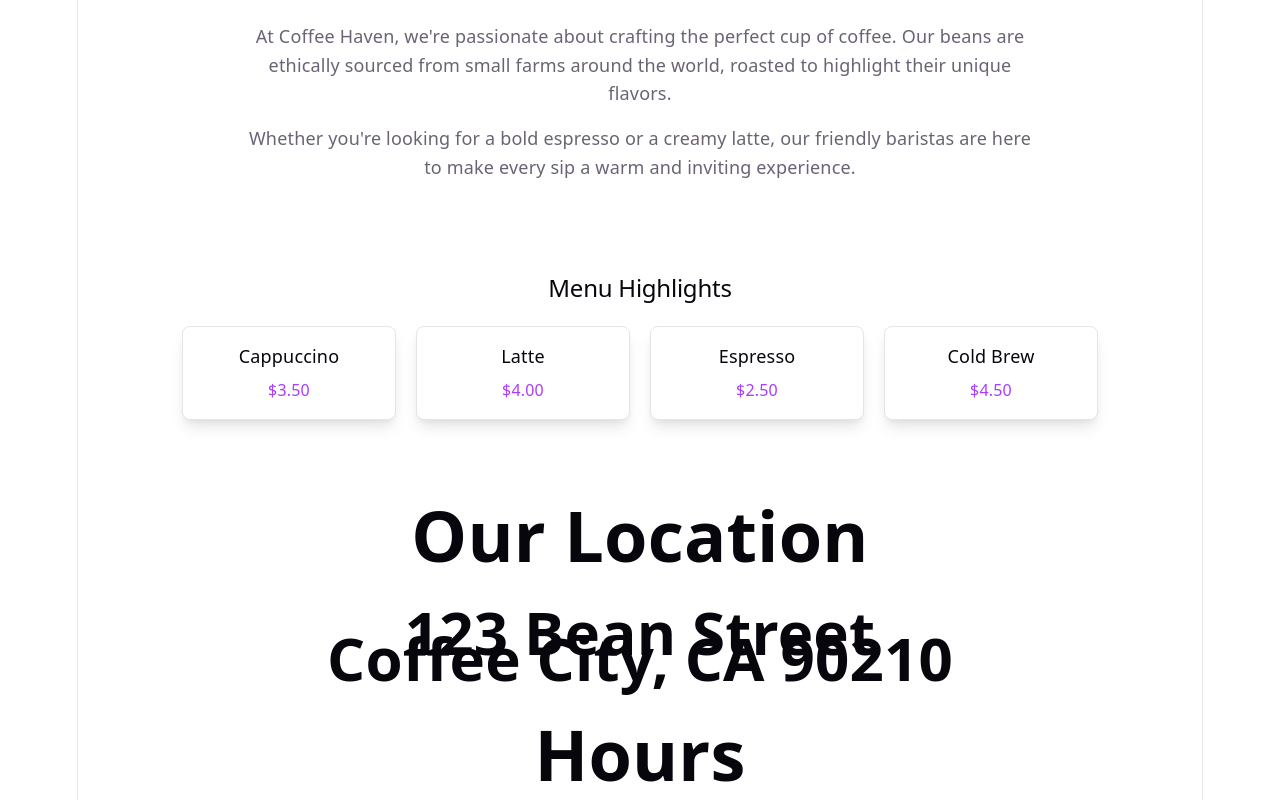
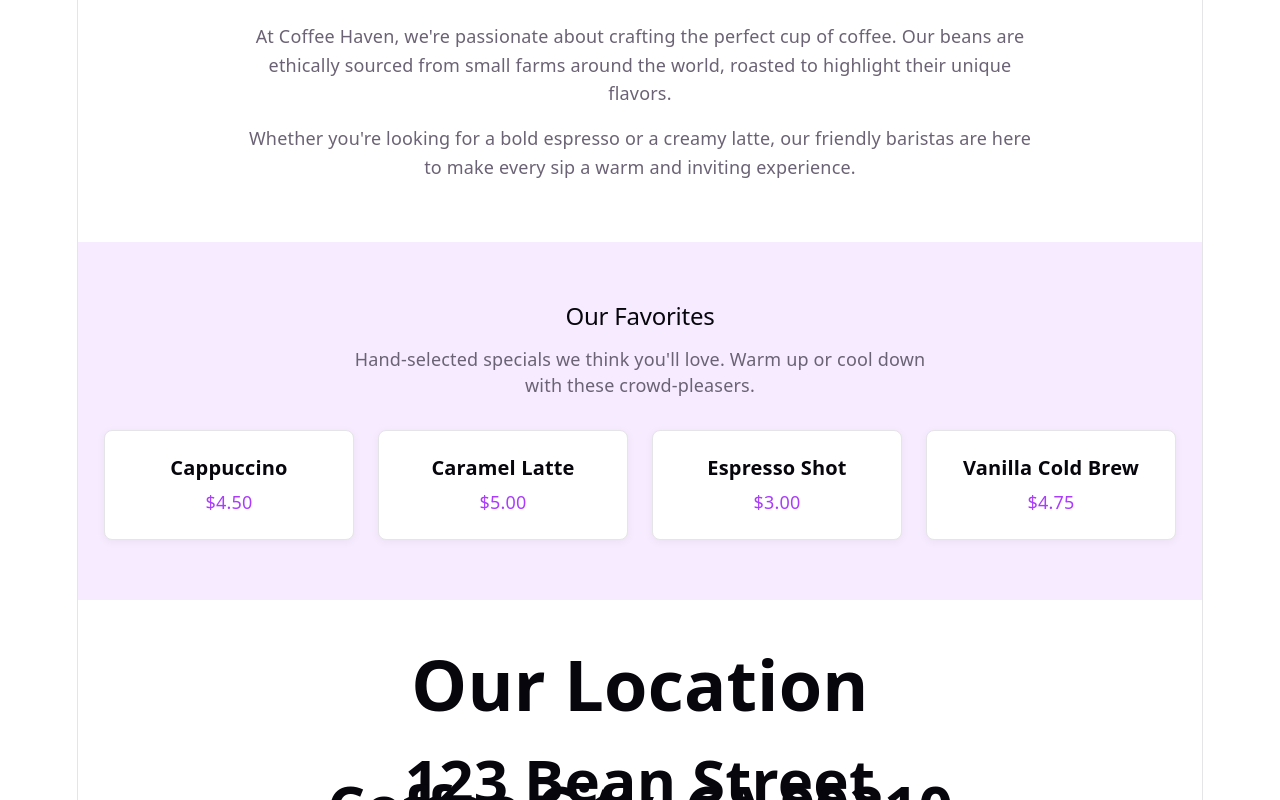
Before and after one commit to kabilhussain/N8NTestProject, a React (Vite) app in the folder my-react-app/: page / in a window 1280 px wide. Shown: the part 462-1262 px from the top of the page. Built offline with nearby package versions, Linux system fonts and the light colour scheme.

Commit message:
feat: exports default MenuHighlights, imported by App.jsx; s (#3)

```diff
--- a/my-react-app/src/components/MenuHighlights.jsx
+++ b/my-react-app/src/components/MenuHighlights.jsx
@@ -1,70 +1,73 @@
 import React from 'react'
 
 const featuredItems = [
-  { name: 'Cappuccino', price: '$3.50' },
-  { name: 'Latte', price: '$4.00' },
-  { name: 'Espresso', price: '$2.50' },
-  { name: 'Cold Brew', price: '$4.50' }
+  { name: 'Cappuccino', price: '$4.50' },
+  { name: 'Caramel Latte', price: '$5.00' },
+  { name: 'Espresso Shot', price: '$3.00' },
+  { name: 'Vanilla Cold Brew', price: '$4.75' },
 ]
 
 export default function MenuHighlights() {
   return (
     <section
-      id="menu-highlights"
+      className="menu-highlights"
       style={{
-        padding: '32px 20px',
-        textAlign: 'center'
+        padding: '60px 20px',
+        background: 'var(--accent-bg)',
+        textAlign: 'center',
       }}
     >
-      <h2 style={{ marginBottom: '24px' }}>Menu Highlights</h2>
-      <ul
-        className="menu-list"
+      <h2 style={{ color: 'var(--text-h)', marginBottom: '16px' }}>
+        Our Favorites
+      </h2>
+      <p style={{ color: 'var(--text)', maxWidth: '600px', margin: '0 auto 32px' }}>
+        Hand-selected specials we think you'll love. Warm up or cool down with these
+        crowd-pleasers.
+      </p>
+      <div
+        className="menu-items"
         style={{
-          listStyle: 'none',
-          padding: 0,
-          margin: 0,
           display: 'flex',
           flexWrap: 'wrap',
-          gap: '20px',
-          justifyContent: 'center'
+          justifyContent: 'center',
+          gap: '24px',
         }}
       >
-        {featuredItems.map(item => (
-          <li
+        {featuredItems.map((item) => (
+          <div
             key={item.name}
             className="menu-item"
             style={{
+              background: 'var(--bg)',
               border: '1px solid var(--border)',
               borderRadius: '8px',
-              padding: '16px',
-              width: '180px',
-              background: 'var(--bg)',
-              boxShadow: 'var(--shadow)'
+              padding: '24px',
+              width: '200px',
+              boxShadow: '0 2px 8px rgba(0,0,0,0.05)',
             }}
           >
-            <p
+            <h3
               style={{
                 margin: '0 0 8px',
-                fontSize: '18px',
-                fontWeight: 500,
-                color: 'var(--text-h)'
+                fontSize: '20px',
+                color: 'var(--text-h)',
               }}
             >
               {item.name}
-            </p>
+            </h3>
             <p
               style={{
                 margin: 0,
-                fontSize: '16px',
+                fontSize: '18px',
                 fontWeight: 500,
-                color: 'var(--accent)'
+                color: 'var(--accent)',
               }}
             >
               {item.price}
             </p>
-          </li>
+          </div>
         ))}
-      </ul>
+      </div>
     </section>
   )
 }
```
